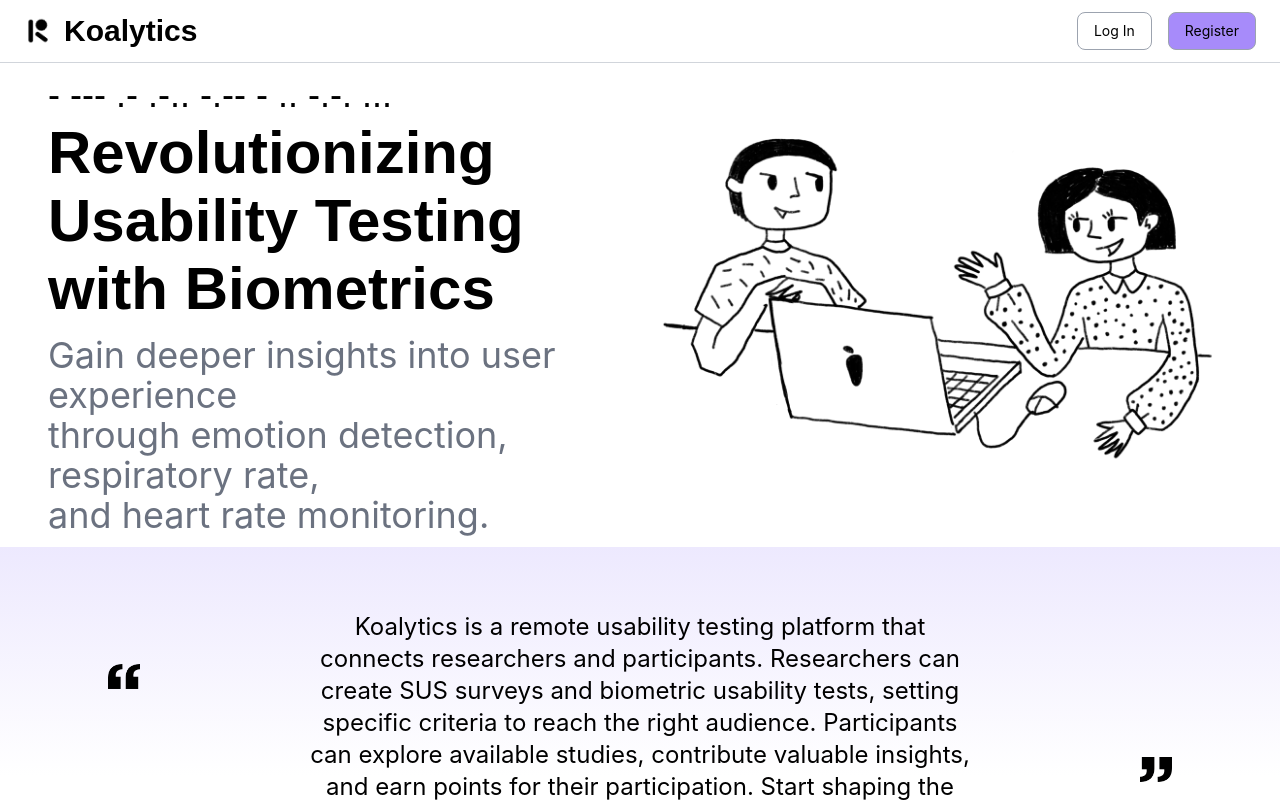
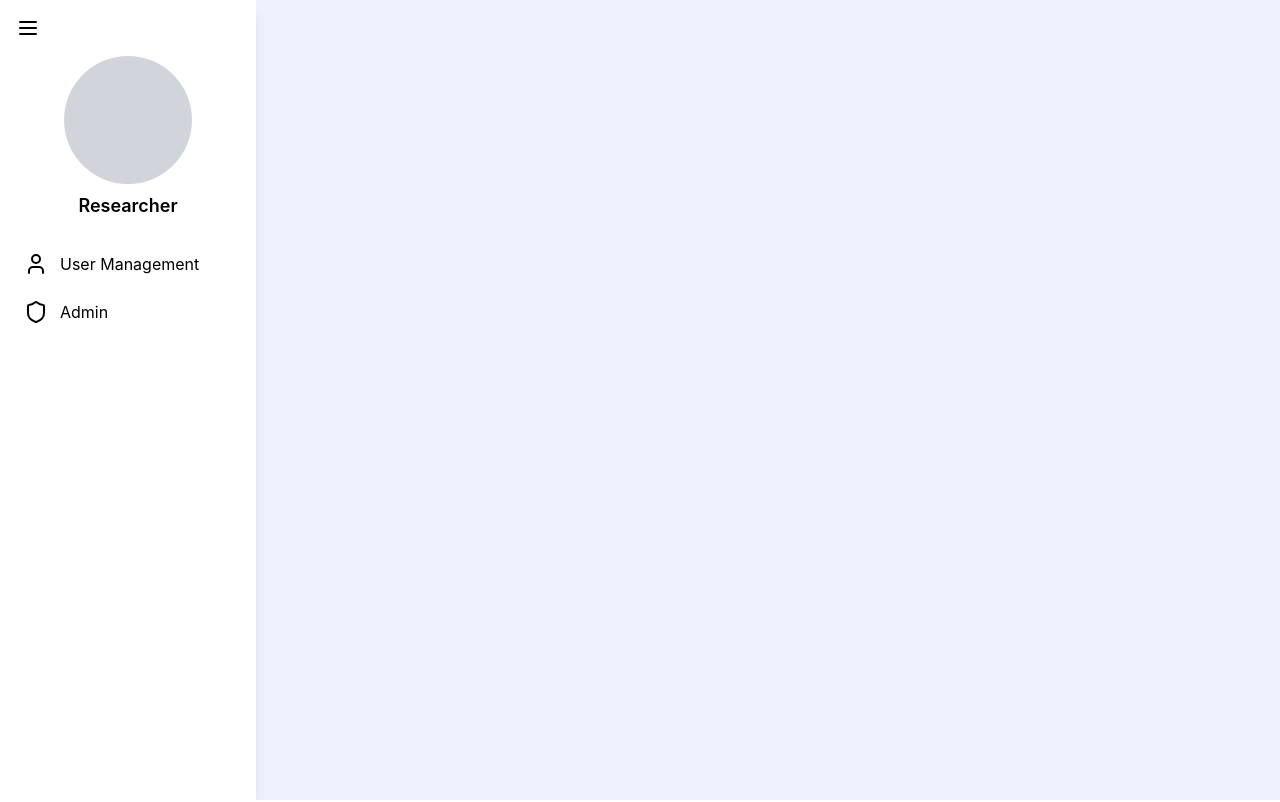
Before and after one commit to min-thuta-naing/koalytics_biometric_usability_testing, a React (Create React App) app in the folder web-app/django_backend/django_backend/react-frontend/: page /researcher in a window 1280 px wide. Shown: the top 802 px of the page. Built offline with nearby package versions, Linux system fonts and the light colour scheme.

Commit message:
research

```diff
--- a/web-app/django_backend/django_backend/react-frontend/src/App.js
+++ b/web-app/django_backend/django_backend/react-frontend/src/App.js
@@ -2,6 +2,7 @@
 import SignUp from "./pages/SignupPage";
 import LandingPage from "./pages/LandingPage";
 import HomePage from "./pages/HomePage";
+import ResearcherPage from "./pages/ResearcherPage";
 // import Login from "./pages/LoginPage";
 // import Welcome from "./pages/WelcomePage";
 
@@ -13,6 +14,7 @@
         <Route path="*" element={<LandingPage/>} />
         <Route path="/signup" element={<SignUp />} />
         <Route path="/homepage" element={<HomePage/>}/>
+        <Route path="/researcher" element={<ResearcherPage />} />
       </Routes>
     </Router>
   );
--- a/web-app/django_backend/django_backend/react-frontend/src/pages/ResearcherPage.jsx
+++ b/web-app/django_backend/django_backend/react-frontend/src/pages/ResearcherPage.jsx
@@ -15,11 +15,13 @@
           <Menu size={24} />
         </button>
 
-        {/* Profile Section */}
-        <div className="flex items-center space-x-2 mb-6">
-          <div className="w-12 h-12 bg-gray-300 rounded-full"></div>
-          {!isCollapsed && <span className="font-semibold">Researcher</span>}
-        </div>
+        {/* Profile Section - Hidden when Collapsed */}
+        {!isCollapsed && (
+          <div className="flex flex-col items-center space-y-2 mb-6">
+            <div className="w-32 h-32 bg-gray-300 rounded-full"></div>
+            <span className="font-semibold text-lg text-center">Researcher</span>
+          </div>
+        )}
 
         {/* Menu Items */}
         <nav className="space-y-2">
```
